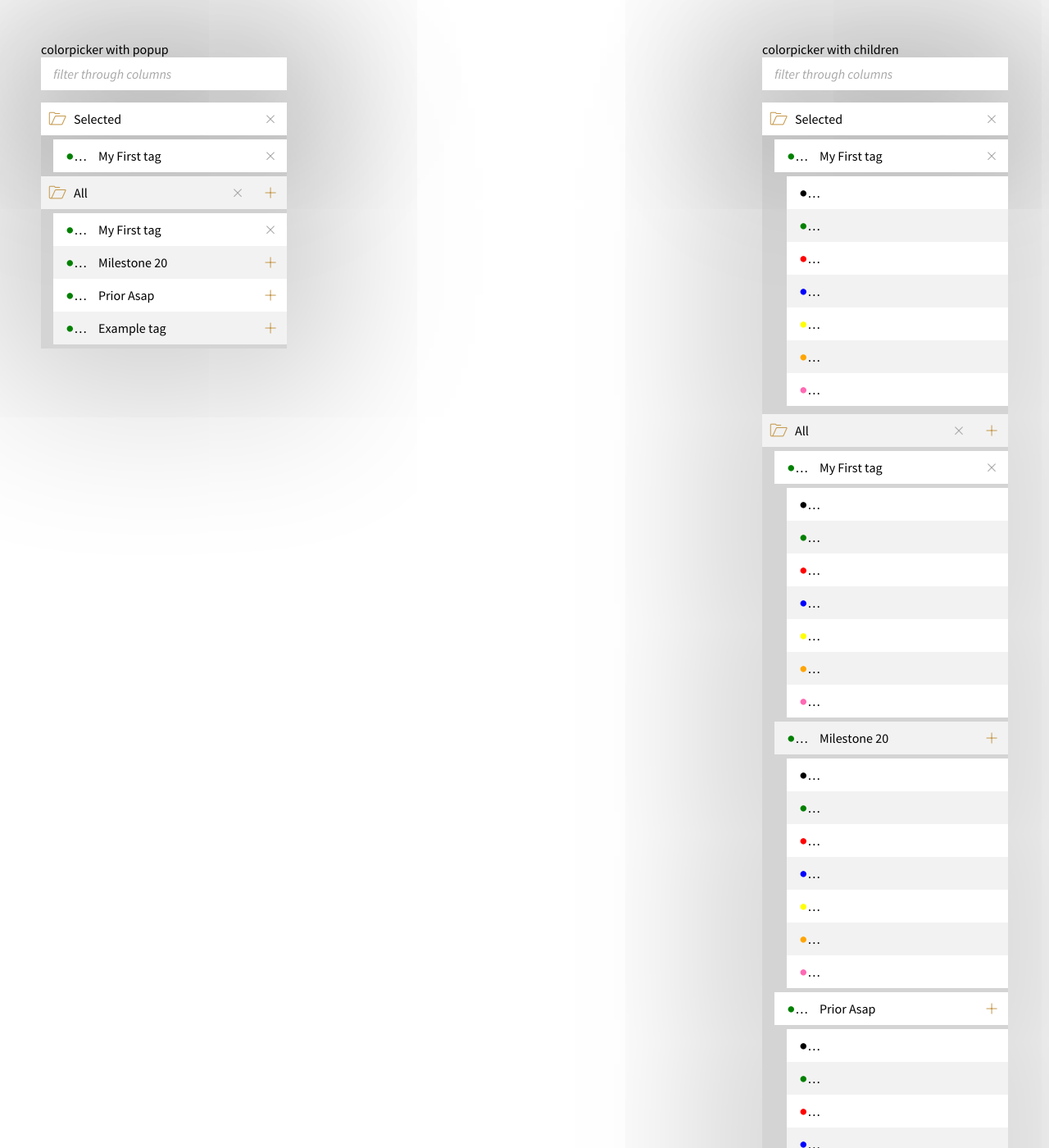
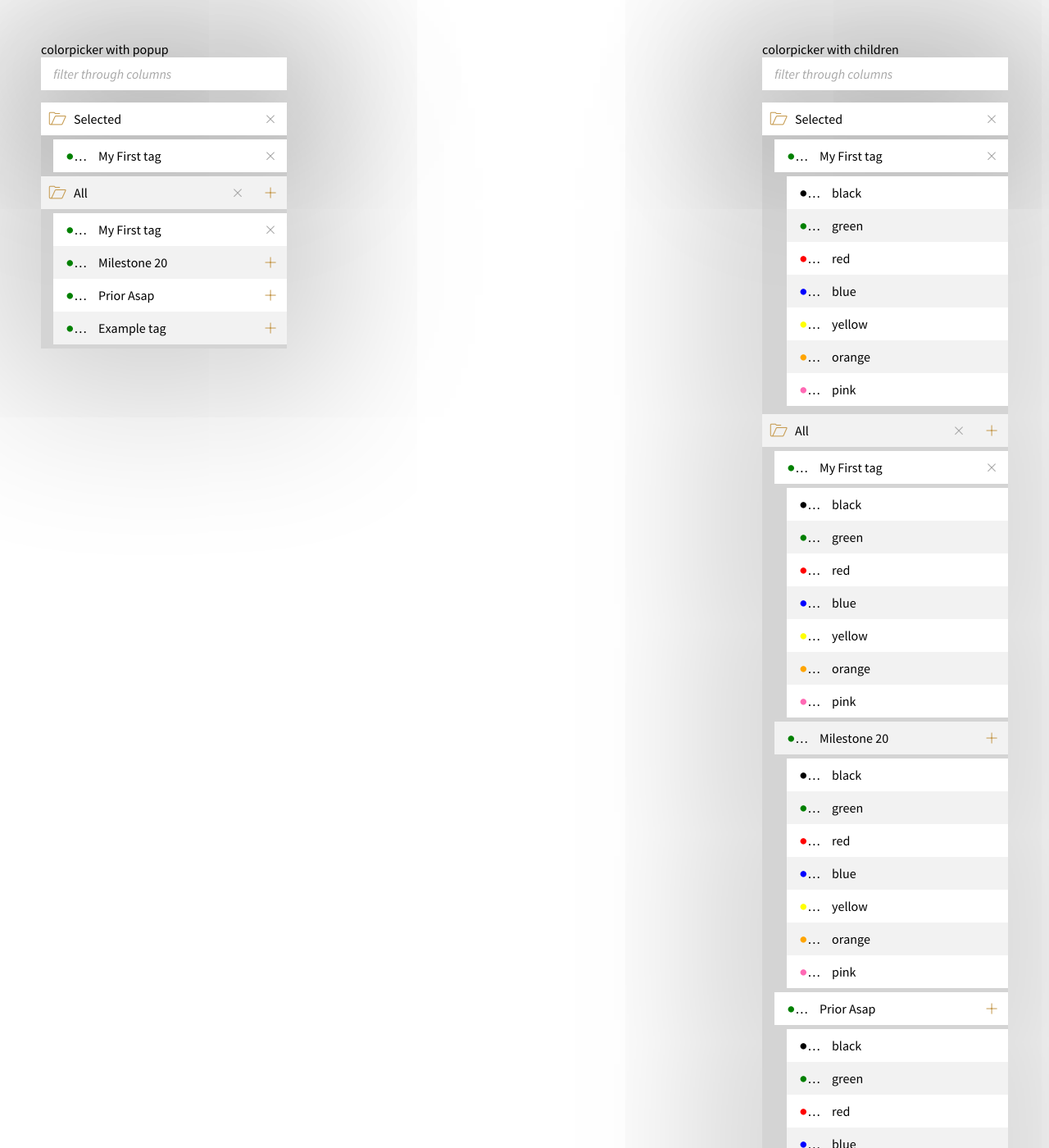
Before and after one commit to lordblendi/tracker-mockup, a Jekyll site: the page built from pages/colorpicker.html, in a window 1280 px wide and 1400 px high. Shown: the whole window at 82% size. Built offline with Jekyll 4.4.1, drawn with Linux system fonts in a browser that asks for light colours; nearby versions of some CDN libraries; comment, search, counter and statistics services are not loaded; some of the changed text lies outside the part shown.

Commit message:
added colorselector children names

```diff
--- a/_includes/blocks/colorSelector-children.html
+++ b/_includes/blocks/colorSelector-children.html
@@ -7,11 +7,21 @@
             <span class="pmx-selector__labelIcon" style="color: black;" data-color="black">܌</span>
           </div>
         </li>
+        <li class="itemBoxTable__bodyCell" style="flex-grow: 1;" data-flex="1">
+          <div class="itemBoxTable__bodyCellInner">
+            black
+          </div>
+        </li>
       </ul>
       <ul class="itemBoxTable__bodyRow">
         <li class="itemBoxTable__bodyCell" style="flex-grow: 0;" data-flex="1">
           <div class="itemBoxTable__bodyCellInner js_itemBoxTable__bodyCellInner--color">
             <span class="pmx-selector__labelIcon" style="color: green;" data-color="green">܌</span>
+          </div>
+        </li>
+        <li class="itemBoxTable__bodyCell" style="flex-grow: 1;" data-flex="1">
+          <div class="itemBoxTable__bodyCellInner">
+            green
           </div>
         </li>
       </ul>
@@ -21,11 +31,21 @@
             <span class="pmx-selector__labelIcon" style="color: red;" data-color="red">܌</span>
           </div>
         </li>
+        <li class="itemBoxTable__bodyCell" style="flex-grow: 1;" data-flex="1">
+          <div class="itemBoxTable__bodyCellInner">
+            red
+          </div>
+        </li>
       </ul>
       <ul class="itemBoxTable__bodyRow">
         <li class="itemBoxTable__bodyCell" style="flex-grow: 0;" data-flex="1">
           <div class="itemBoxTable__bodyCellInner js_itemBoxTable__bodyCellInner--color">
             <span class="pmx-selector__labelIcon" style="color: blue;" data-color="blue">܌</span>
+          </div>
+        </li>
+        <li class="itemBoxTable__bodyCell" style="flex-grow: 1;" data-flex="1">
+          <div class="itemBoxTable__bodyCellInner">
+            blue
           </div>
         </li>
       </ul>
@@ -35,11 +55,21 @@
             <span class="pmx-selector__labelIcon" style="color: yellow;" data-color="yellow">܌</span>
           </div>
         </li>
+        <li class="itemBoxTable__bodyCell" style="flex-grow: 1;" data-flex="1">
+          <div class="itemBoxTable__bodyCellInner">
+            yellow
+          </div>
+        </li>
       </ul>
       <ul class="itemBoxTable__bodyRow">
         <li class="itemBoxTable__bodyCell" style="flex-grow: 0;" data-flex="1">
           <div class="itemBoxTable__bodyCellInner js_itemBoxTable__bodyCellInner--color">
             <span class="pmx-selector__labelIcon" style="color: orange;" data-color="orange">܌</span>
+          </div>
+        </li>
+        <li class="itemBoxTable__bodyCell" style="flex-grow: 1;" data-flex="1">
+          <div class="itemBoxTable__bodyCellInner">
+            orange
           </div>
         </li>
       </ul>
@@ -49,6 +79,11 @@
             <span class="pmx-selector__labelIcon" style="color: hotpink;" data-color="hotpink">܌</span>
           </div>
         </li>
+        <li class="itemBoxTable__bodyCell" style="flex-grow: 1;" data-flex="1">
+          <div class="itemBoxTable__bodyCellInner">
+            pink
+          </div>
+        </li>
       </ul>
     </div>
   </div>
```
